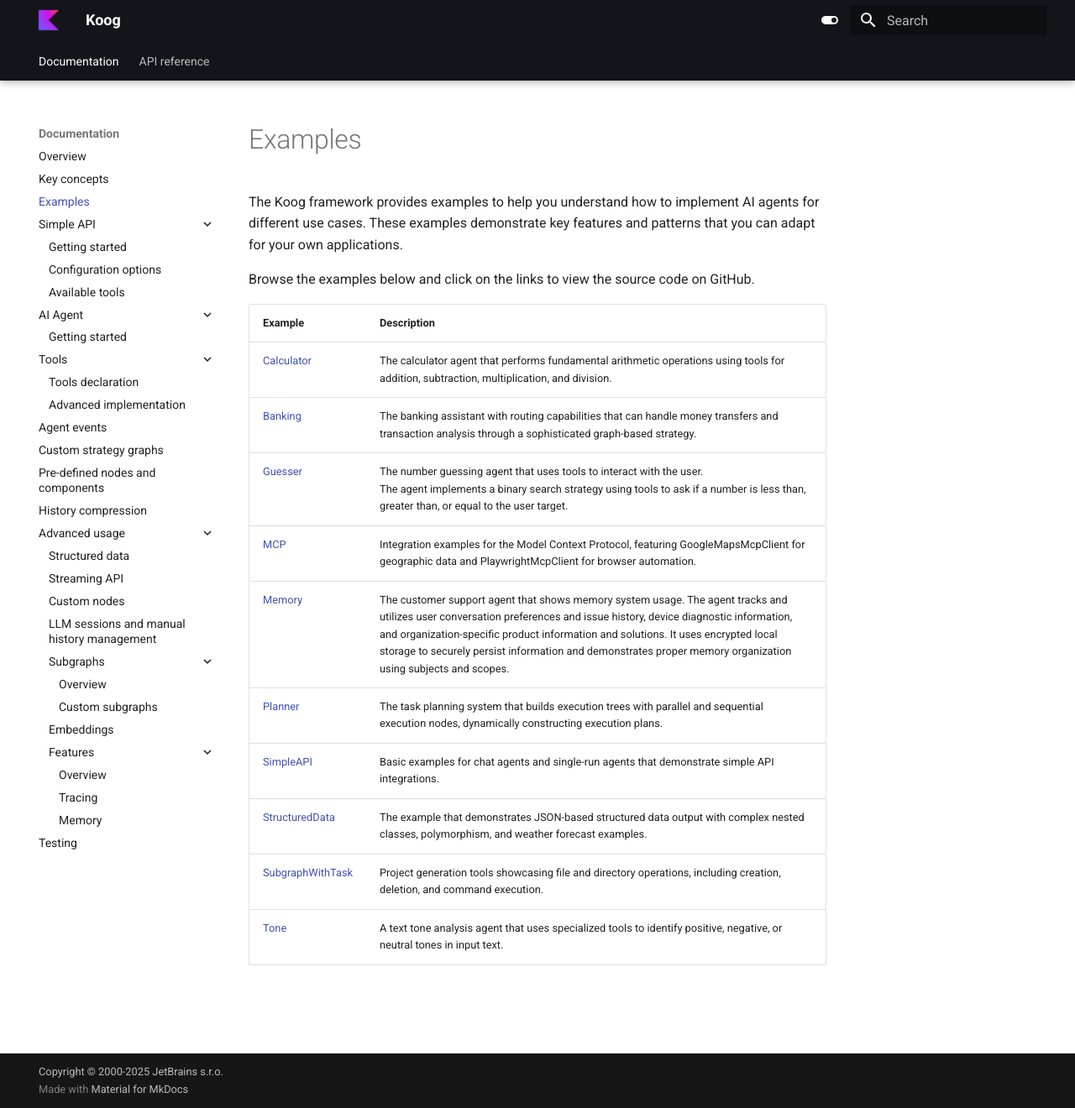
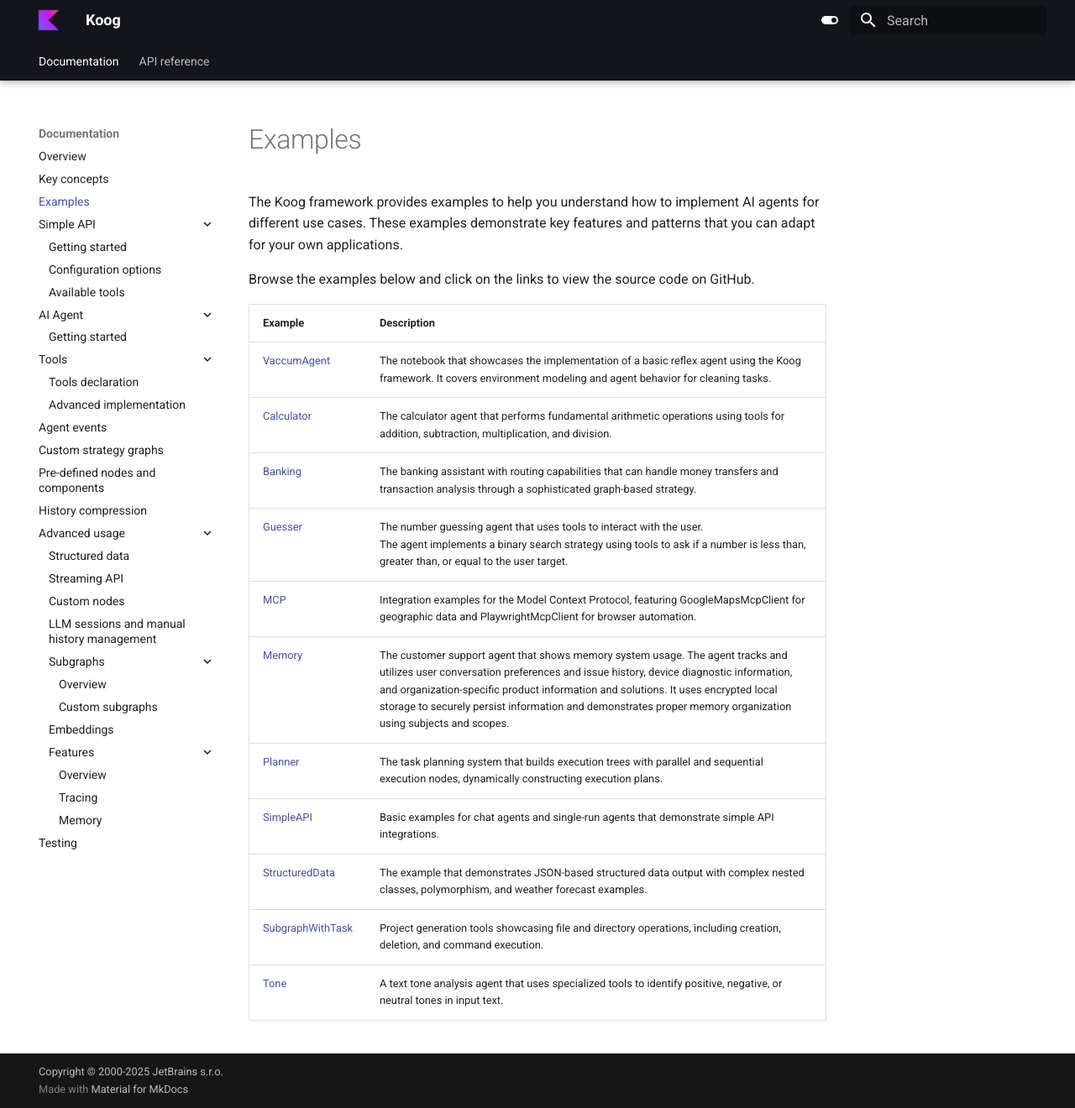
Before and after one commit to JetBrains/koog-docs, an MkDocs documentation site: the page built from docs/examples.md, in a window 1280 px wide and 1320 px high. Shown: the whole window at 84% size. Built offline with MkDocs 1.6.1 and Material for MkDocs 9.7.7, drawn with Linux system fonts in a browser that asks for light colours.

Commit message:
Update docs/examples.md

```diff
--- a/docs/examples.md
+++ b/docs/examples.md
@@ -7,6 +7,7 @@
 
 | Example                                                                                                                          | Description                                                                                                                                                                                                                                                                                                                                                                  |
 |----------------------------------------------------------------------------------------------------------------------------------|------------------------------------------------------------------------------------------------------------------------------------------------------------------------------------------------------------------------------------------------------------------------------------------------------------------------------------------------------------------------------|
+| [VaccumAgent](https://github.com/JetBrains/koog/blob/develop/examples/notebooks/VaccumAgent.ipynb)                               | The notebook that showcases the implementation of a basic reflex agent using the Koog framework.  It covers environment modeling and agent behavior for cleaning tasks.                                                                                                                                                                                                                                                                            |
 | [Calculator](https://github.com/JetBrains/koog/tree/main/examples/src/main/kotlin/ai/koog/agents/example/calculator)             | The calculator agent that performs fundamental arithmetic operations using tools for addition, subtraction, multiplication, and division.                                                                                                                                                                                                                                    |
 | [Banking](https://github.com/JetBrains/koog/tree/main/examples/src/main/kotlin/ai/koog/agents/example/banking)                   | The banking assistant with routing capabilities that can handle money transfers and transaction analysis through a sophisticated graph-based strategy.                                                                                                                                                                                                                       |
 | [Guesser](https://github.com/JetBrains/koog/tree/main/examples/src/main/kotlin/ai/koog/agents/example/guesser)                   | The number guessing agent that uses tools to interact with the user.<br/>The agent implements a binary search strategy using tools to ask if a number is less than, greater than, or equal to the user target.                                                                                                                                                               |
```
